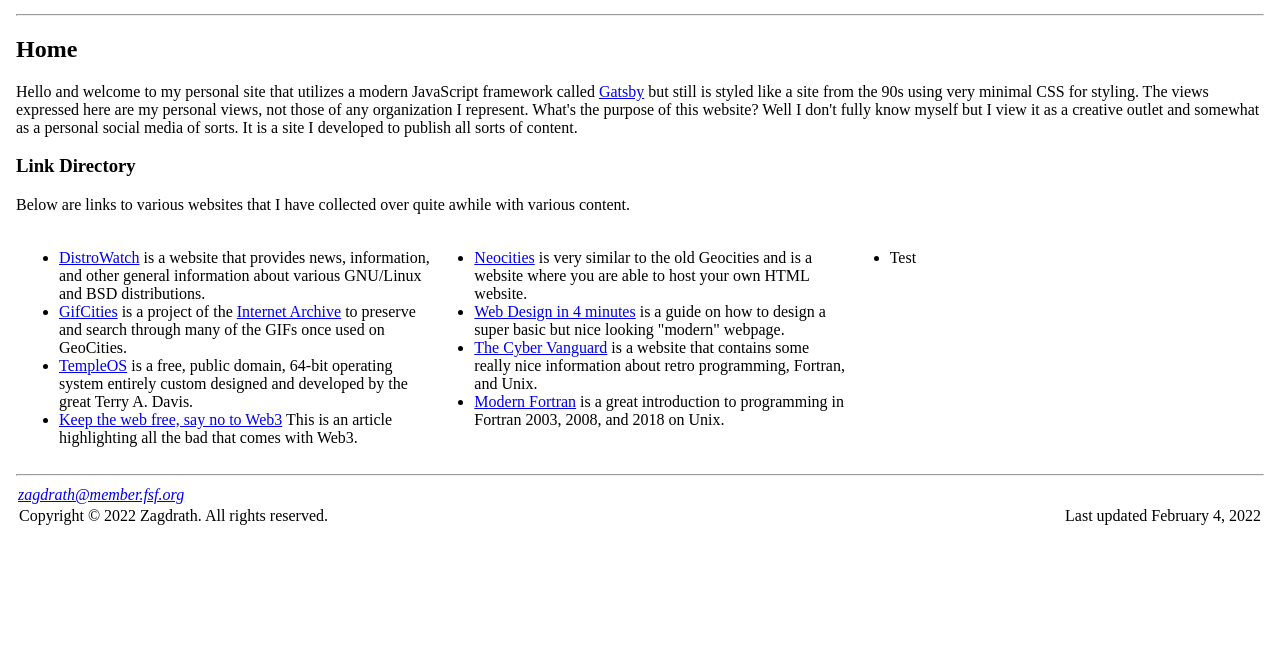
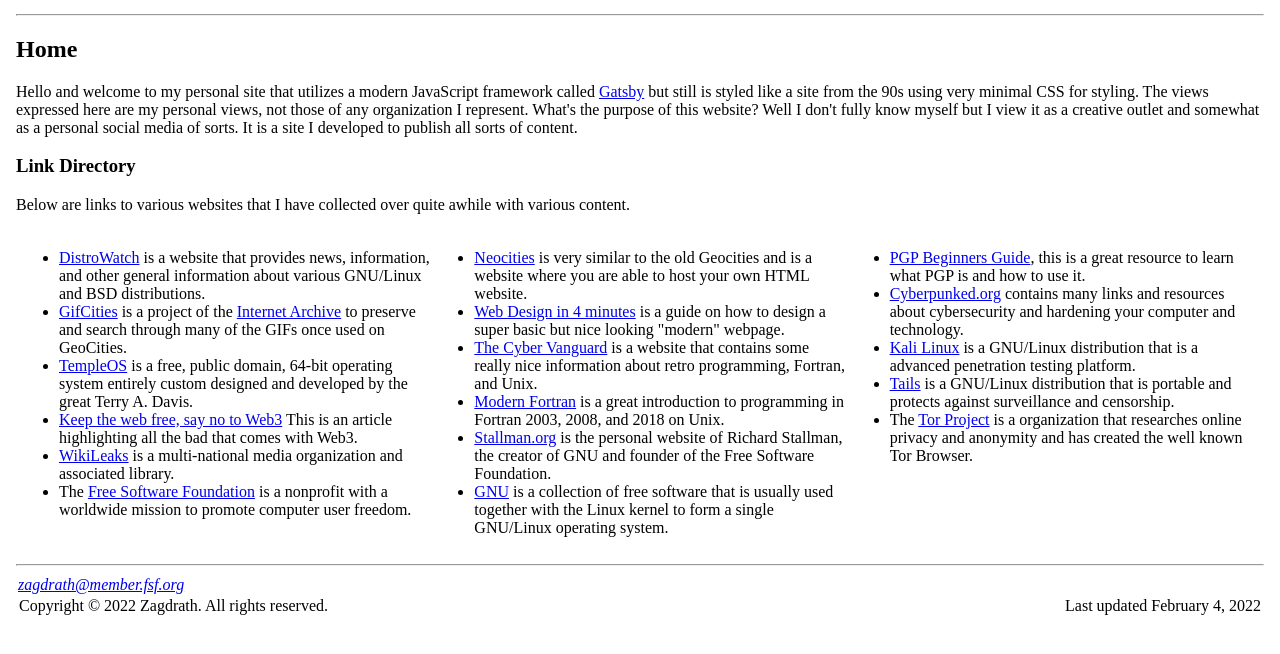
Before and after one commit to zagdrath/zagdrath-old, a Gatsby site: page / in a window 1280 px wide. Shown: the part 100-754 px from the top of the page. Built offline with nearby package versions, Linux system fonts and the light colour scheme; Gatsby itself is replaced by a stand-in of ours.

Commit message:
Add some more links

```diff
--- a/src/pages/index.js
+++ b/src/pages/index.js
@@ -26,6 +26,8 @@ const IndexPage = () => {
                 <li><a href='https://gifcities.org/'>GifCities</a> is a project of the <a href='https://archive.org/'>Internet Archive</a> to preserve and search through many of the GIFs once used on GeoCities.</li>
                 <li><a href='https://templeos.org/'>TempleOS</a> is a free, public domain, 64-bit operating system entirely custom designed and developed by the great Terry A. Davis.</li>
                 <li><a href='https://yesterweb.org/no-to-web3/'>Keep the web free, say no to Web3</a> This is an article highlighting all the bad that comes with Web3.</li>
+                <li><a href='https://wikileaks.org/'>WikiLeaks</a> is a multi-national media organization and associated library.</li>
+                <li>The <a href='https://www.fsf.org/'>Free Software Foundation</a> is a nonprofit with a worldwide mission to promote computer user freedom.</li>
               </ul>
             </td>
             <td width="33%" class="table-align">
@@ -34,11 +36,17 @@ const IndexPage = () => {
                 <li><a href='https://jgthms.com/web-design-in-4-minutes/'>Web Design in 4 minutes</a> is a guide on how to design a super basic but nice looking "modern" webpage.</li>
                 <li><a href='https://cyber.dabamos.de/'>The Cyber Vanguard</a> is a website that contains some really nice information about retro programming, Fortran, and Unix.</li>
                 <li><a href='https://cyber.dabamos.de/programming/modernfortran/'>Modern Fortran</a> is a great introduction to programming in Fortran 2003, 2008, and 2018 on Unix.</li>
+                <li><a href='https://stallman.org/'>Stallman.org</a> is the personal website of Richard Stallman, the creator of GNU and founder of the Free Software Foundation.</li>
+                <li><a href='https://www.gnu.org/'>GNU</a> is a collection of free software that is usually used together with the Linux kernel to form a single GNU/Linux operating system.</li>
               </ul>
             </td>
             <td width="33%" class="table-align">
               <ul>
-                <li>Test</li>
+                <li><a href='https://www.curtiswallen.com/pgp/'>PGP Beginners Guide</a>, this is a great resource to learn what PGP is and how to use it.</li>
+                <li><a href='https://cyberpunked.org/'>Cyberpunked.org</a> contains many links and resources about cybersecurity and hardening your computer and technology.</li>
+                <li><a href='https://www.kali.org/'>Kali Linux</a> is a GNU/Linux distribution that is a advanced penetration testing platform.</li>
+                <li><a href='https://tails.boum.org/'>Tails</a> is a GNU/Linux distribution that is portable and protects against surveillance and censorship.</li>
+                <li>The <a href='https://www.torproject.org/'>Tor Project</a> is a organization that researches online privacy and anonymity and has created the well known Tor Browser.</li>
               </ul>
             </td>
           </tr>
```
